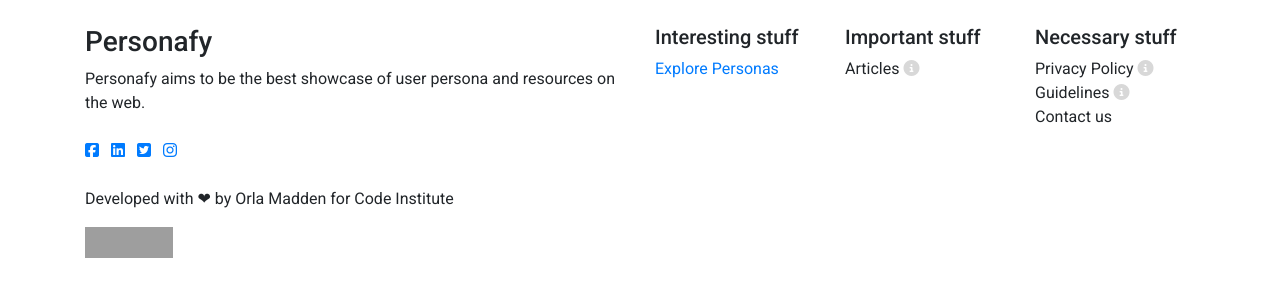
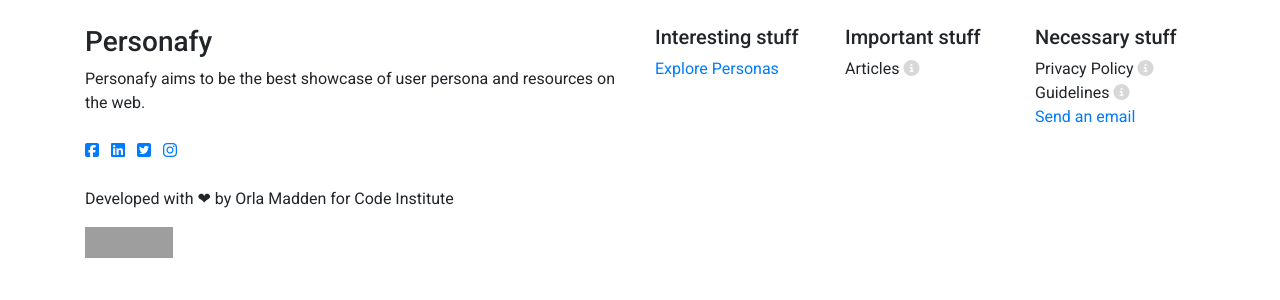
Before and after one commit to orlamadden/personafy, a Flask app: page /hot_tips in a window 1280 px wide. Shown: the part 654-954 px from the top of the page. Run offline with Flask 2, Linux system fonts and the light colour scheme; some libraries are stand-ins or nearby versions; grey boxes are pictures that could not be loaded.

Commit message:
added email link to footer

```diff
--- a/templates/base.html
+++ b/templates/base.html
@@ -283,7 +283,7 @@
                     title="Coming soon!"
                   ></i>
                 </li>
-                <li>Contact us</li>
+                <li><a href="mailto:someone@example.com">Send an email</a></li>
               </ul>
             </div>
           </div>
```
